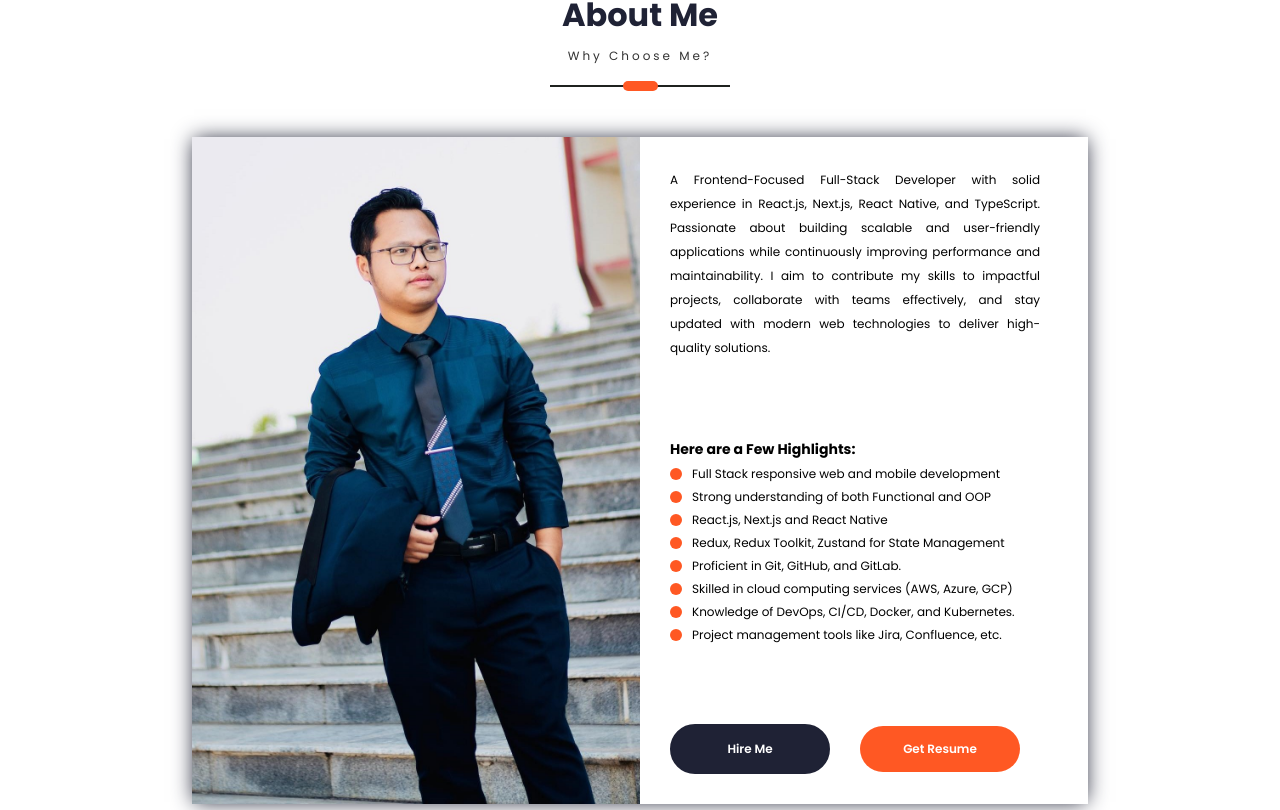
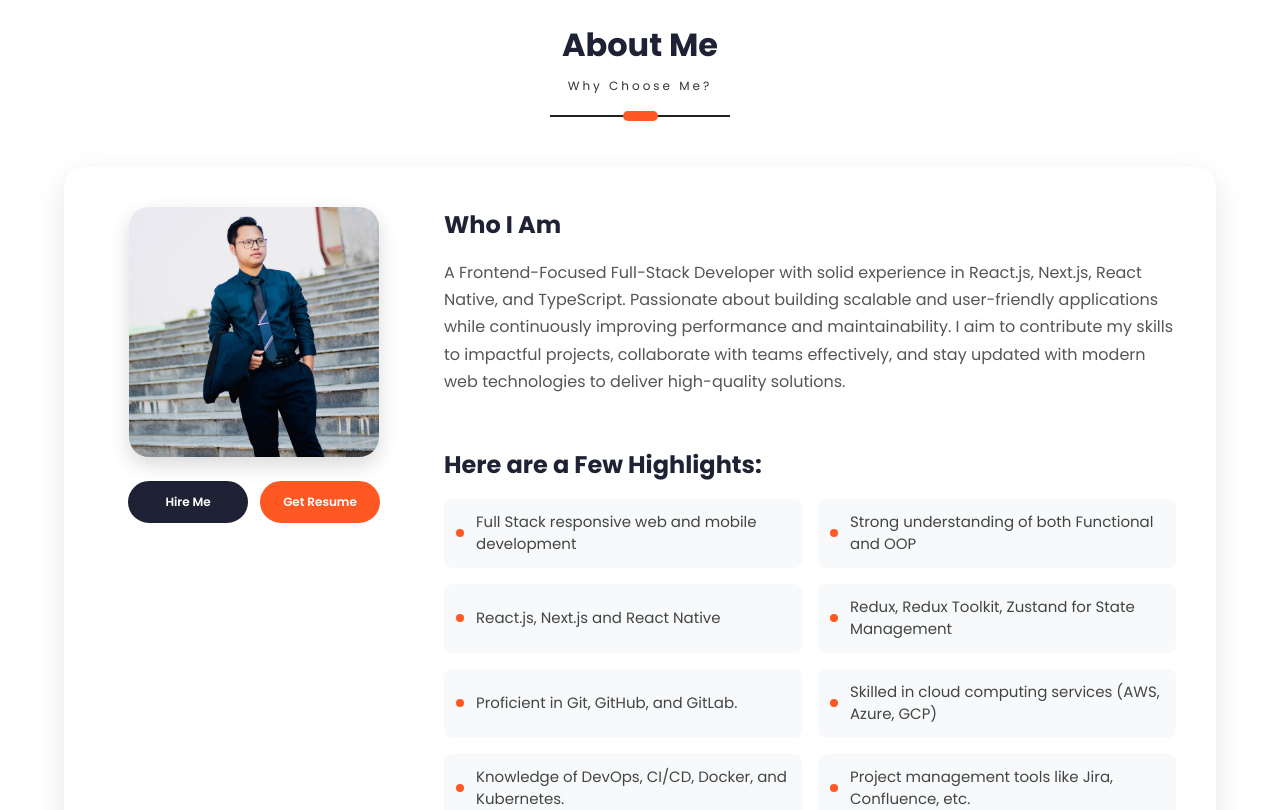
Before and after one commit to htetaungkhant/portfolio_renew_2024_github, a Next.js app: page / in a window 1280 px wide. Shown: the part 730-1540 px from the top of the page. Built offline with nearby package versions, Linux system fonts and the light colour scheme; a web font is replaced by a local one.

Commit message:
Updated the whole design of "About Me" section

```diff
--- a/components/PortfolioContainer/AboutMe/AboutMe.module.css
+++ b/components/PortfolioContainer/AboutMe/AboutMe.module.css
@@ -3,94 +3,183 @@
   flex-direction: column;
   justify-content: center;
   align-items: center;
-  margin: 50px 0 0 0;
+  padding: 80px 0;
+  /* background-color: #f8f9fa; */
 }
 
 .about-me-parent {
-  max-width: 1000px;
-  width: 70%;
+  max-width: 1200px;
+  width: 90%;
+  margin: 0 auto;
 }
 
 .about-me-card {
-  display: flex;
-  width: 100%;
-  box-shadow: 0 0px 20px -2px #1f2235;
+  background: white;
+  border-radius: 20px;
+  box-shadow: 0 10px 30px rgba(0, 0, 0, 0.1);
+  padding: 40px;
+  margin-top: 40px;
 }
 
-.about-me-profile {
-  width: 50%;
-  background-image: url("../../../assets/AboutMe/me.jpg");
-  background-size: cover;
-  background-repeat: no-repeat;
-  background-position: center;
+.about-me-content {
+  display: grid;
+  grid-template-columns: 300px 1fr;
+  gap: 40px;
 }
 
-.about-me-details {
-  width: 48%;
-  text-align: justify;
-  padding: 30px;
+.about-me-profile-section {
+  display: flex;
+  flex-direction: column;
+  align-items: center;
+  gap: 24px;
 }
 
-.about-me-description {
-  font-size: 12px;
+.profile-picture-container {
+  position: relative;
+  width: 250px;
+  height: 250px;
+  border-radius: 20px;
+  overflow: hidden;
+  box-shadow: 0 8px 20px rgba(0, 0, 0, 0.15);
 }
 
-.about-me-highlights {
-  margin: 80px 0;
+.profile-picture {
+  object-fit: cover;
+  transition: transform 0.3s ease;
 }
 
-.highlight-heading {
-  font-family: var(--font-poppins);
+.profile-picture:hover {
+  transform: scale(1.05);
+}
+
+.about-me-options {
+  display: flex;
+  gap: 12px;
+  width: 100%;
+  justify-content: center;
+}
+
+.about-me-options button {
+  /* flex: 1; */
+  padding: 10px 0;
+  width: 120px;
+  font-size: 12px;
+  border-radius: 50px;
+  transition: 0.2s;
+}
+
+.about-me-options button:active {
+  transform: translateY(2px);
+}
+
+.about-me-options .primary-btn {
+  color: var(--white);
+  border: 2px solid #1f2235;
+  background-color: #1f2235;
+}
+
+.about-me-options .primary-btn:hover {
+  color: aliceblue;
+  border: 2px solid #ff5823;
+  background-color: #1f2235;
+}
+
+.about-me-options .highlighted-btn {
+  color: var(--white);
+  background-color: #ff5823;
+  border: 2px solid #ff5823;
+}
+
+.about-me-options .highlighted-btn:hover {
+  background-color: cornsilk;
+  color: #111;
+}
+
+.about-me-info {
+  display: flex;
+  flex-direction: column;
+  gap: 32px;
+}
+
+.about-me-description h3,
+.about-me-highlights h3 {
+  color: #1f2235;
+  font-size: 24px;
   font-weight: 700;
-  font-size: 14px;
-  margin: 0 0 5px 0;
+  margin-bottom: 16px;
+}
+
+.about-me-description p {
+  color: #555;
+  font-size: 16px;
+  line-height: 1.7;
+  margin-bottom: 20px;
+}
+
+.highlights-container {
+  display: grid;
+  grid-template-columns: repeat(auto-fit, minmax(250px, 1fr));
+  gap: 16px;
 }
 
 .highlight {
   display: flex;
   align-items: center;
-  margin: 5px 0;
-  font-size: 12px;
+  gap: 12px;
+  padding: 12px;
+  background-color: #f8f9fa;
+  border-radius: 8px;
+  transition: transform 0.2s ease;
+}
+
+.highlight:hover {
+  transform: translateX(5px);
+  background-color: #f0f1f2;
 }
 
 .highlight-blob {
-  height: 12px;
-  width: 12px;
-  margin: 0 10px 0 0;
+  min-width: 8px;
+  height: 8px;
   background-color: #ff5823;
   border-radius: 50%;
 }
 
-.about-me-options .highlighted-btn {
-  margin: 0 0 0 30px;
+.highlight span {
+  color: #444;
+  font-size: 15px;
 }
 
-/*IPAD PRO RESPONSIVENESS*/
+/* Responsive Design */
+@media only screen and (max-width: 1024px) {
+  .about-me-content {
+    grid-template-columns: 1fr;
+  }
 
-@media only screen and (max-width: 1110px) {
-  .about-me-parent {
-    width: 88%;
+  .about-me-profile-section {
+    margin-bottom: 20px;
   }
 }
 
-@media only screen and (max-width: 898px) {
-  .about-me-profile {
-    display: none;
+@media only screen and (max-width: 768px) {
+  .about-me-card {
+    padding: 24px;
   }
-  .about-me-details {
-    width: 100%;
+
+  .highlights-container {
+    grid-template-columns: 1fr;
   }
 }
 
-@media only screen and (max-width: 466px) {
-  .about-me-options {
-    display: flex;
-    flex-direction: column;
-  }
-  .about-me-options .highlighted-btn {
-    margin: 24px 0 0 0 !important;
-  }
-  .about-me-options button {
-    width: 100%;
+@media only screen and (max-width: 480px) {
+  .about-me-description h3,
+  .about-me-highlights h3 {
+    font-size: 20px;
   }
 }
+
+@media only screen and (max-width: 1110px) {
+  .about-me-options button {
+    padding: 11px 0;
+    z-index: 700;
+  }
+}
--- a/components/PortfolioContainer/AboutMe/AboutMe.tsx
+++ b/components/PortfolioContainer/AboutMe/AboutMe.tsx
@@ -1,11 +1,12 @@
 "use client";
 
 import React, { useEffect } from "react";
+import Image from "next/image";
 
 import ScrollService from "@/lib/ScrollService";
 import Animations from "@/lib/Animations";
-
 import ScreenHeading from "../../Common/ScreenHeading/ScreenHeading";
+import meImage from "@/assets/AboutMe/me.jpg";
 
 import classes from "./AboutMe.module.css";
 
@@ -55,38 +56,52 @@ export default function AboutMe(props: { id: string; screenName?: string }) {
   }, [props.id]);
 
   return (
-    <div
-      id={props.id || ""}
-      className={`${classes["about-me-container"]} fade-in`}
-    >
+    <div id={props.id || ""} className={`${classes["about-me-container"]} fade-in`}>
       <div className={classes["about-me-parent"]}>
         <ScreenHeading title={"About Me"} subHeading={"Why Choose Me?"} />
+
         <div className={classes["about-me-card"]}>
-          <div className={classes["about-me-profile"]}></div>
-          <div className={classes["about-me-details"]}>
-            <span className={classes["about-me-description"]}>
-              {SCREEN_CONSTSANTS.description}
-            </span>
-            <div className={classes["about-me-highlights"]}>
-              <div className={classes["highlight-heading"]}>
-                <span>{SCREEN_CONSTSANTS.highlights.heading}</span>
-              </div>
-              {renderHighlight()}
+          <div className={classes["about-me-content"]}>
+            <div className={classes["about-me-profile-section"]}>
+              <div className={classes["profile-picture-container"]}>
+                <Image
+                  src={meImage}
+                  alt="Htet Aung Khant"
+                  fill
+                  className={classes["profile-picture"]}
+                  priority
+                />
               </div>
               <div className={classes["about-me-options"]}>
                 <button
-                className="btn primary-btn"
+                  className={`btn primary-btn ${classes["primary-btn"]}`}
                   onClick={() => ScrollService.scrollHandler.scrollToHireMe()}
                 >
                   Hire Me
                 </button>
-              <a href="htetaungkhant_28_03_2025.pdf" download="Htet Aung Khant CV.pdf">
                 <button
+                  onClick={() => window.open("htetaungkhant_28_03_2025.pdf", "_blank")}
                   className={`btn highlighted-btn ${classes["highlighted-btn"]}`}
                 >
+                  {/* <a href="htetaungkhant_28_03_2025.pdf" download="Htet Aung Khant CV.pdf"> */}
                       Get Resume
+                  {/* </a> */}
                 </button>
-              </a>
+              </div>
+            </div>
+
+            <div className={classes["about-me-info"]}>
+              <div className={classes["about-me-description"]}>
+                <h3>Who I Am</h3>
+                <p>{SCREEN_CONSTSANTS.description}</p>
+              </div>
+
+              <div className={classes["about-me-highlights"]}>
+                <h3>{SCREEN_CONSTSANTS.highlights.heading}</h3>
+                <div className={classes["highlights-container"]}>
+                  {renderHighlight()}
+                </div>
+              </div>
             </div>
           </div>
         </div>
```
Lines whose indentation alone changed are shown as unchanged.
